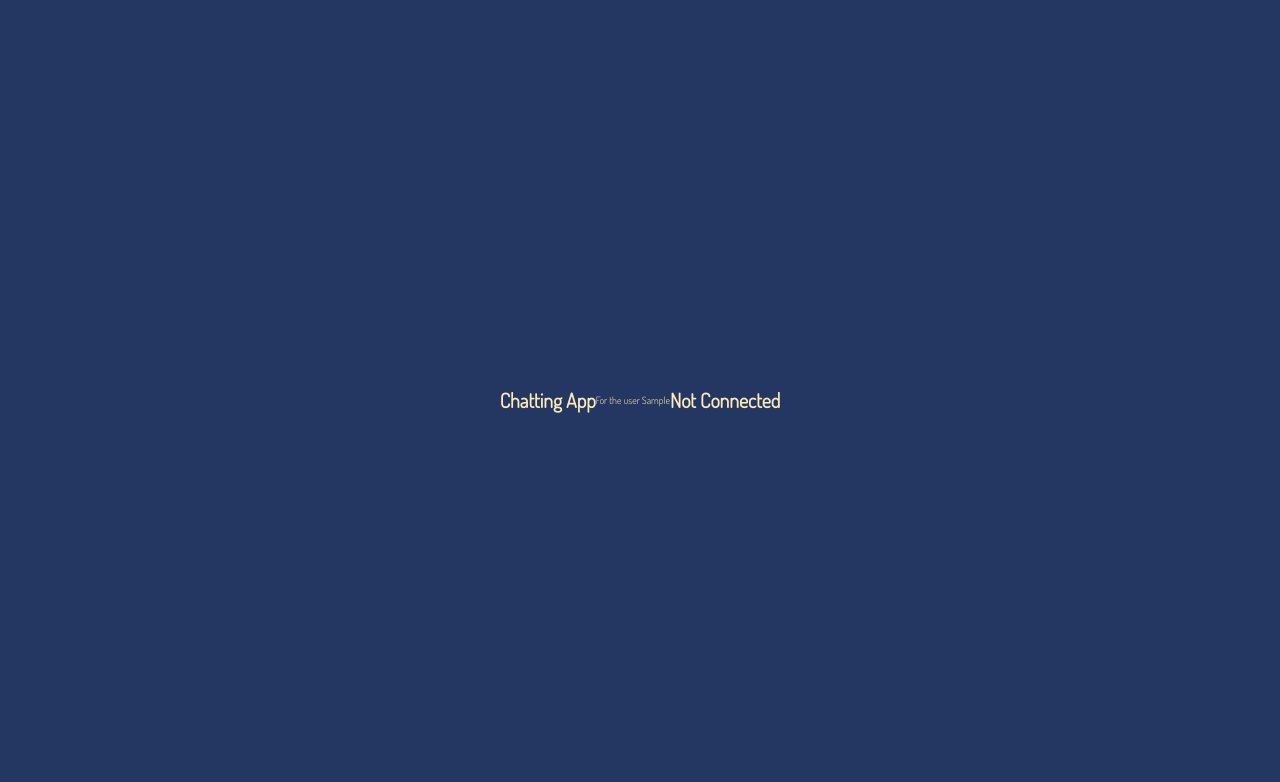
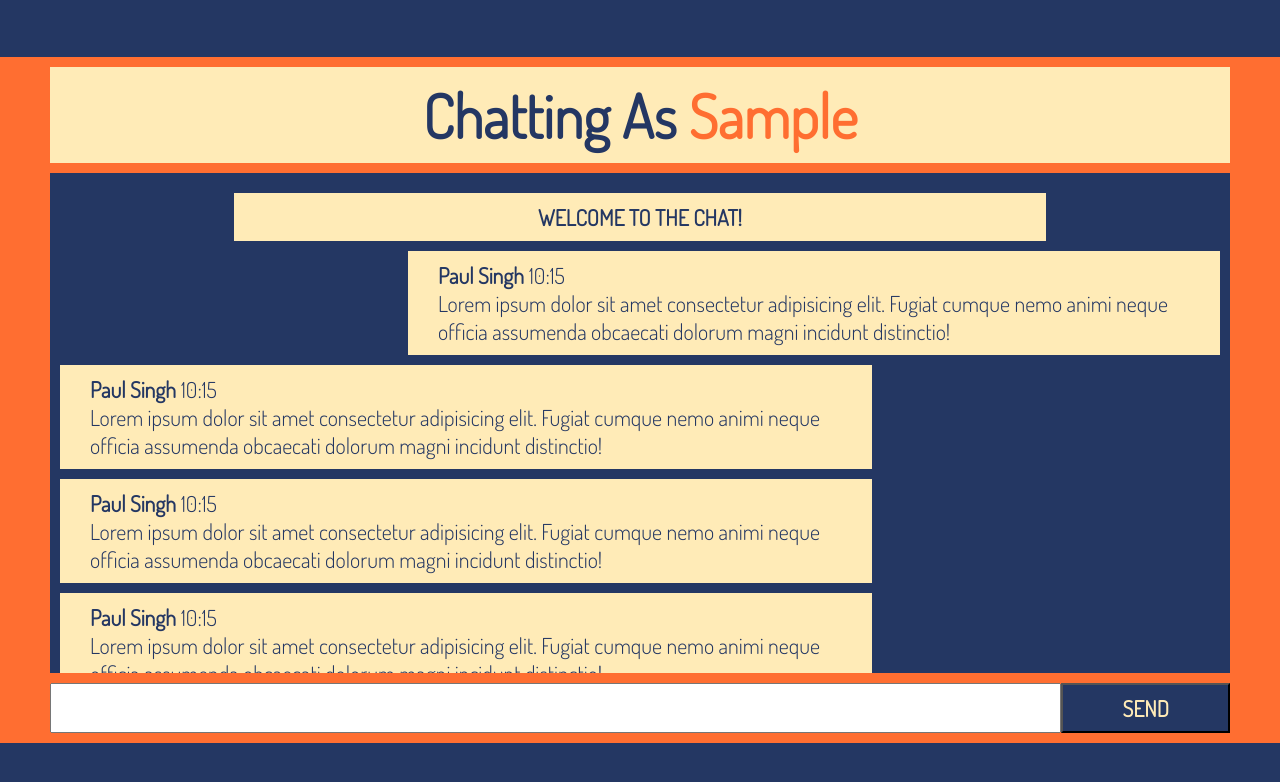
Before and after one commit to anmoljhamb/socket.io-chatApp, a React (Create React App) app in the folder client/: page / in a window 1280 px wide. Both pictures are taken after typing "Sample" into the empty fields and a click on the button "SUBMIT". Shown: the top 782 px of the page. Built offline with nearby package versions, Linux system fonts and the light colour scheme; no server answers.

Commit message:
skeleton for basic chat app

```diff
--- a/client/src/App.scss
+++ b/client/src/App.scss
@@ -1,4 +1,5 @@
 #root {
+    .userNameForm {
         form {
             background-color: var(--secondary);
             display: flex;
@@ -26,3 +27,4 @@
             }
         }
     }
+}
--- a/client/src/components/ChatApp.jsx
+++ b/client/src/components/ChatApp.jsx
@@ -1,3 +1,4 @@
+import "./ChatApp.scss";
 import React from "react";
 import io from "socket.io-client";
 import { useEffect, useState } from "react";
@@ -36,9 +37,88 @@ const ChatApp = ({ username }) => {
 
     return (
         <>
-            <h1>Chatting App</h1>
-            <p>For the user {username}</p>
-            <h1>{connected ? "Connected" : "Not Connected"}</h1>
+            <div className="chatApp">
+                <div className="heading">
+                    <h1>
+                        Chatting As <span className="username">{username}</span>
+                    </h1>
+                </div>
+                <div className="messages">
+                    <div className="message" server="true">
+                        {/* <div className="meta">
+                            <div className="user">Paul Singh</div>
+                            <div className="time">10:15</div>
+                        </div> */}
+                        <div className="content">Welcome to the chat!</div>
+                    </div>
+                    <div className="message" self="true">
+                        <div className="meta">
+                            <div className="user">Paul Singh</div>
+                            <div className="time">10:15</div>
+                        </div>
+                        <div className="content">
+                            Lorem ipsum dolor sit amet consectetur adipisicing
+                            elit. Fugiat cumque nemo animi neque officia
+                            assumenda obcaecati dolorum magni incidunt
+                            distinctio!
+                        </div>
+                    </div>
+                    <div className="message" self="false">
+                        <div className="meta">
+                            <div className="user">Paul Singh</div>
+                            <div className="time">10:15</div>
+                        </div>
+                        <div className="content">
+                            Lorem ipsum dolor sit amet consectetur adipisicing
+                            elit. Fugiat cumque nemo animi neque officia
+                            assumenda obcaecati dolorum magni incidunt
+                            distinctio!
+                        </div>
+                    </div>
+                    <div className="message" self="false">
+                        <div className="meta">
+                            <div className="user">Paul Singh</div>
+                            <div className="time">10:15</div>
+                        </div>
+                        <div className="content">
+                            Lorem ipsum dolor sit amet consectetur adipisicing
+                            elit. Fugiat cumque nemo animi neque officia
+                            assumenda obcaecati dolorum magni incidunt
+                            distinctio!
+                        </div>
+                    </div>
+                    <div className="message" self="false">
+                        <div className="meta">
+                            <div className="user">Paul Singh</div>
+                            <div className="time">10:15</div>
+                        </div>
+                        <div className="content">
+                            Lorem ipsum dolor sit amet consectetur adipisicing
+                            elit. Fugiat cumque nemo animi neque officia
+                            assumenda obcaecati dolorum magni incidunt
+                            distinctio!
+                        </div>
+                    </div>
+                    <div className="message" self="false">
+                        <div className="meta">
+                            <div className="user">Paul Singh</div>
+                            <div className="time">10:15</div>
+                        </div>
+                        <div className="content">
+                            Lorem ipsum dolor sit amet consectetur adipisicing
+                            elit. Fugiat cumque nemo animi neque officia
+                            assumenda obcaecati dolorum magni incidunt
+                            distinctio!
+                        </div>
+                    </div>
+                </div>
+                <div className="sendMessage">
+                    <form>
+                        <input type="text" />
+                        <button>Send</button>
+                    </form>
+                </div>
+            </div>
         </>
     );
 };
--- /dev/null
+++ b/client/src/components/ChatApp.scss
@@ -0,0 +1,83 @@
+div.chatApp {
+    padding: 1rem 5rem;
+    background-color: var(--secondary);
+    color: var(--teritary);
+    font-size: 2.2rem;
+    div.heading {
+        background-color: var(--teritary);
+        color: var(--primary);
+        text-transform: capitalize;
+        padding: 1rem;
+        margin-bottom: 1rem;
+        font-size: 3rem;
+        text-align: center;
+        h1 {
+            span.username {
+                color: var(--secondary);
+            }
+        }
+    }
+    div.messages {
+        height: 50rem;
+        overflow-y: scroll;
+        position: relative;
+        background-color: var(--primary);
+        padding: 1rem;
+        div.message {
+            background-color: var(--teritary);
+            padding: 1rem 3rem;
+            margin: 1rem;
+            text-align: left;
+            width: 70%;
+            margin-right: auto;
+            margin-left: 0;
+            color: var(--primary);
+            &[self="true"] {
+                margin-left: auto;
+                margin-right: 0;
+            }
+            &[server="true"] {
+                text-align: center;
+                margin-left: auto;
+                margin-right: auto;
+                font-weight: bold;
+                text-transform: uppercase;
+            }
+            div.meta {
+                display: flex;
+                div.user {
+                    font-weight: bold;
+                    margin-right: 0.5rem;
+                }
+                div.time {
+                }
+            }
+            div.content {
+            }
+        }
+    }
+    div.sendMessage {
+        form {
+            height: 5rem;
+            width: 100%;
+            display: flex;
+            margin-top: 1rem;
+            justify-content: center;
+            align-content: center;
+            font-size: 2.2rem;
+            input {
+                padding: 1rem;
+                font-size: 2.2rem;
+                flex: 6;
+            }
+            button {
+                background-color: var(--primary);
+                color: var(--teritary);
+                text-transform: uppercase;
+                font-weight: bold;
+                font-size: 2.2rem;
+                flex: 1;
+            }
+        }
+    }
+}
--- a/client/src/components/UsernameForm.jsx
+++ b/client/src/components/UsernameForm.jsx
@@ -2,6 +2,7 @@ import React from "react";
 
 const UsernameForm = ({ username, setUsername, handleOnSubmit }) => {
     return (
+        <div className="userNameForm">
             <form onSubmit={handleOnSubmit}>
                 <h1>Enter Username</h1>
                 <input
@@ -16,6 +17,7 @@ const UsernameForm = ({ username, setUsername, handleOnSubmit }) => {
                 />
                 <button>Submit</button>
             </form>
+        </div>
     );
 };
 
```
Lines whose indentation alone changed are shown as unchanged.
